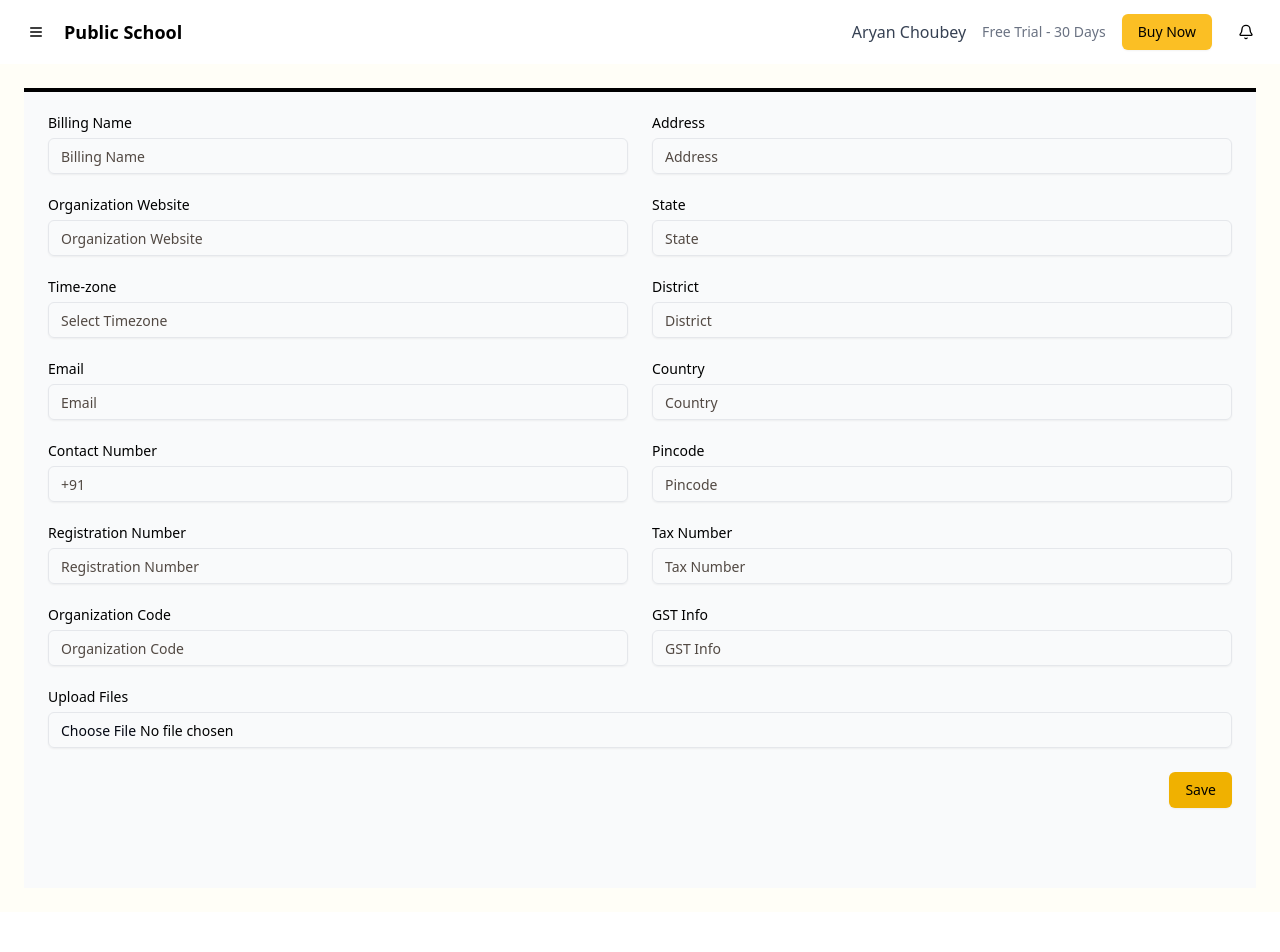
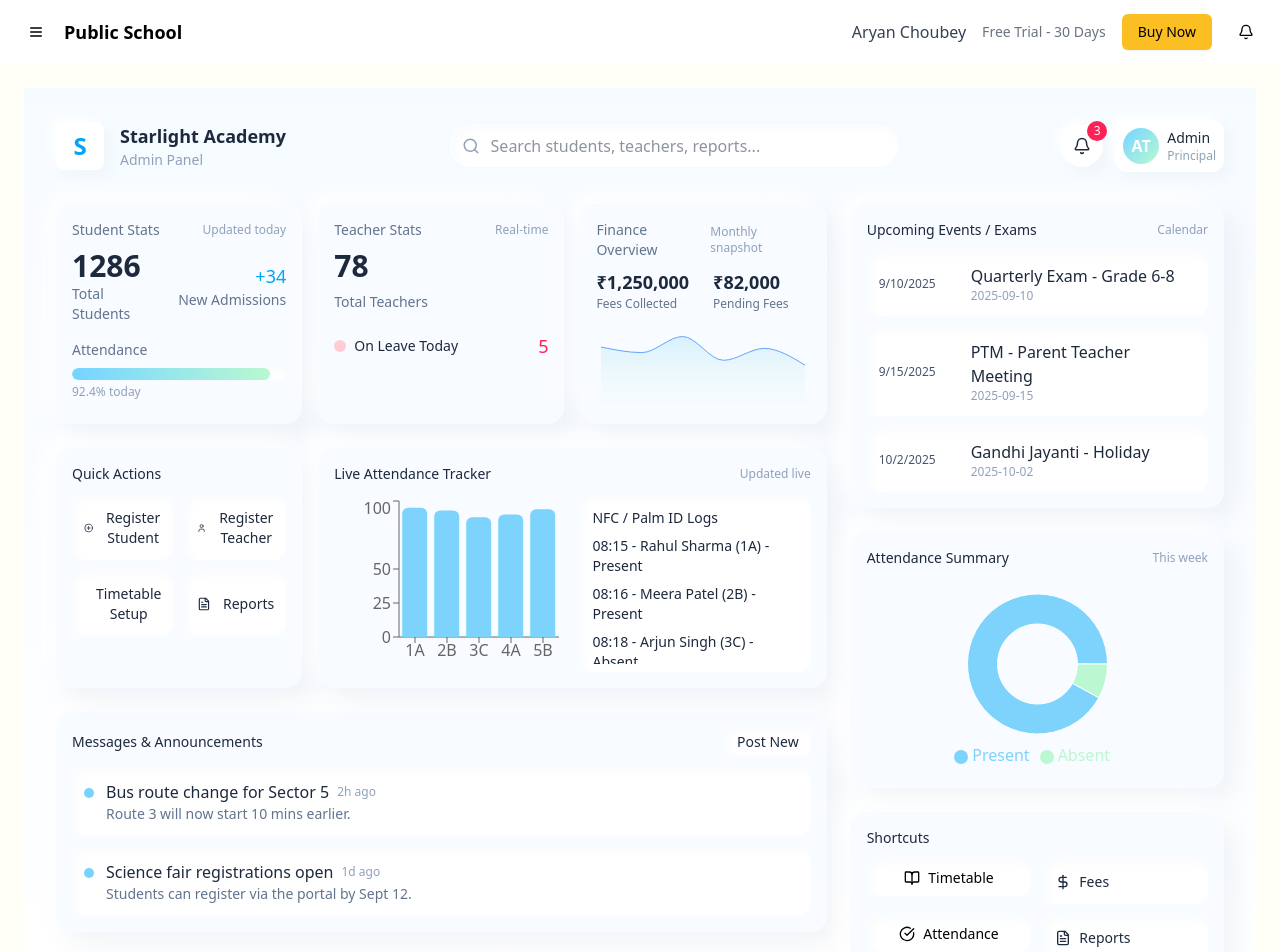
Before and after one commit to Aryanchoubey/school-management, a React (Vite) app in the folder client/: page /dashboard in a window 1280 px wide. Shown: the top 952 px of the page. Before the commit the page ends 912 px from the top, so only its background shows below. Built offline with nearby package versions, Linux system fonts and the light colour scheme.

Commit message:
HOME PAGE

```diff
--- a/client/src/App.jsx
+++ b/client/src/App.jsx
@@ -34,7 +34,7 @@ function App() {
 
         {/* Dashboard Nested Routes */}
         <Route path="/dashboard" element={<HomeLayout />}>
-          <Route index element={<Home />} />
+          <Route index element={<SuperAdmin />} />
           <Route path="school" element={<Myschool />} />
           <Route path="superadmin" element={<SuperAdmin />} />
           <Route path="branch" element={<Home />} />
--- a/client/src/pages/Dashboard/SuperAdmin/SuperAdmin.jsx
+++ b/client/src/pages/Dashboard/SuperAdmin/SuperAdmin.jsx
@@ -24,8 +24,15 @@ import {
   Tooltip,
   Legend,
 } from "recharts"
+import { useNavigate } from "react-router-dom"
+import { Button } from "@/components/ui/button"
 
 export default function SuperAdmin() {
+  const navigate = useNavigate ()
+  const addNavigation =(path) => {
+    navigate(path)
+
+  }
   // --- sample data ---
   const studentStats = { total: 1286, newAdmissions: 34, attendancePct: 92.4 }
   const teacherStats = { total: 78, onLeaveToday: 5 }
@@ -355,15 +362,15 @@ export default function SuperAdmin() {
           <div className={`${neu}`}>
             <div className="text-sm font-medium mb-3">Shortcuts</div>
             <div className="grid grid-cols-2 gap-3 text-sm">
-              <button className="p-3 rounded-xl bg-white shadow-inner flex items-center gap-2">
+              <Button onClick={() => addNavigation('/dashboard/timetables')}  className="p-3 rounded-xl bg-white shadow-inner flex items-center gap-2">
                 <BookOpen size={16} /> Timetable
-              </button>
+              </Button>
               <button className="p-3 rounded-xl bg-white shadow-inner flex items-center gap-2">
                 <DollarSign size={16} /> Fees
               </button>
-              <button className="p-3 rounded-xl bg-white shadow-inner flex items-center gap-2">
+             <Button onClick={() => addNavigation('/dashboard/attendence')}  className="p-3 rounded-xl bg-white shadow-inner flex items-center gap-2">
                 <CheckCircle size={16} /> Attendance
-              </button>
+              </Button>
               <button className="p-3 rounded-xl bg-white shadow-inner flex items-center gap-2">
                 <FileText size={16} /> Reports
               </button>
```
